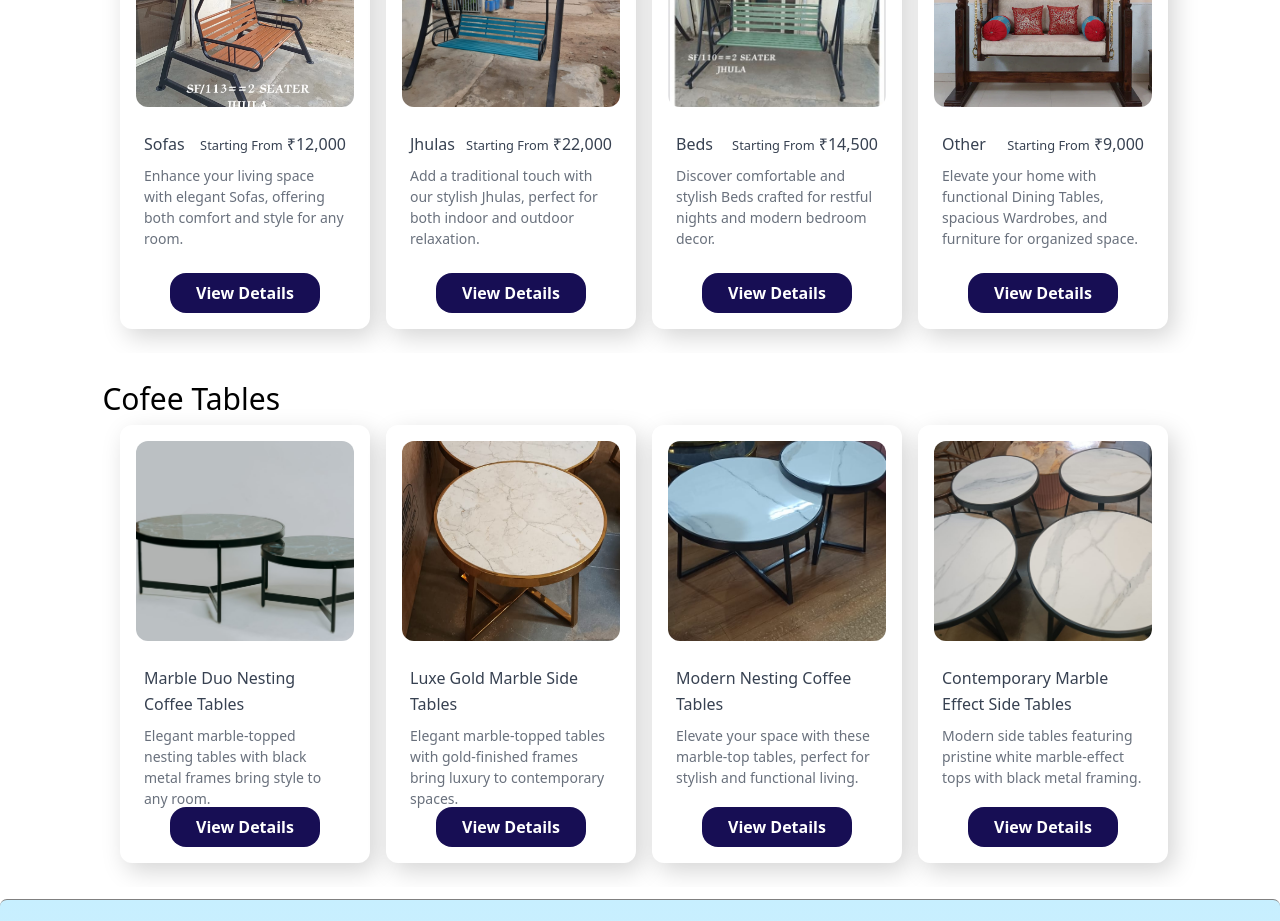
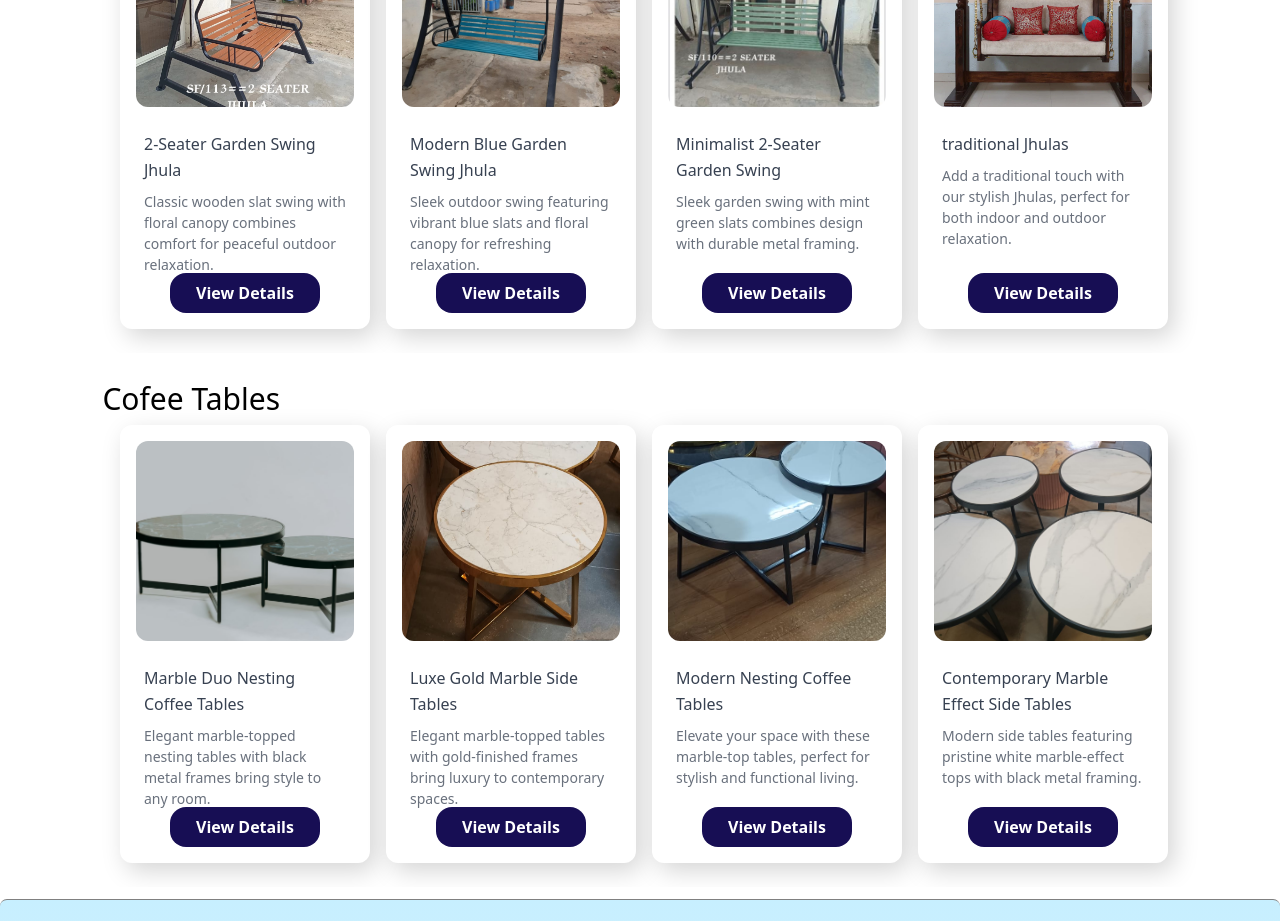
Before and after one commit to CHAVDAYASHVANTSINH612/LeepWood-Furniture-Static-Angular, an Angular app: page / in a window 1280 px wide. Shown: the part 1280-2201 px from the top of the page. Built offline with nearby package versions, Linux system fonts and the light colour scheme.

Commit message:
Real photos of jhulas and CofeeTables added2

```diff
--- a/src/app/Components/navigation-bar/navigation-bar.component.css
+++ b/src/app/Components/navigation-bar/navigation-bar.component.css
@@ -198,7 +198,7 @@ a .button {
     }
 
     .locMenu {
-        margin-top: 0px
+        margin-top: 0px;
     }
 
     .locli {
--- a/src/app/Components/product-sofa/product-sofa.component.html
+++ b/src/app/Components/product-sofa/product-sofa.component.html
@@ -116,14 +116,14 @@
           <div class="p-6 h-[145px] md:h-[166px]">
             <div class="flex items-center justify-between mb-2">
               <p class="block font-sans text-base antialiased font-medium leading-relaxed text-blue-gray-900">
-                Sofas
+                2-Seater Garden Swing Jhula
               </p>
-              <p class="block font-sans text-base antialiased font-medium leading-relaxed text-blue-gray-900">
+              <!-- <p class="block font-sans text-base antialiased font-medium leading-relaxed text-blue-gray-900">
                 <small>Starting From</small> ₹12,000
-              </p>
+              </p> -->
             </div>
             <p class="block font-sans text-sm antialiased font-normal leading-normal text-gray-700 opacity-75">
-              Enhance your living space with elegant Sofas, offering both comfort and style for any room.
+              Classic wooden slat swing with floral canopy combines comfort for peaceful outdoor relaxation.
             </p>
           </div>
           <button class="card__btn mx-auto">View Details</button>
@@ -137,14 +137,14 @@
           <div class="p-6 h-[145px] md:h-[166px]">
             <div class="flex items-center justify-between mb-2">
               <p class="block font-sans text-base antialiased font-medium leading-relaxed text-blue-gray-900">
-                Jhulas
+                Modern Blue Garden Swing Jhula
               </p>
-              <p class="block font-sans text-base antialiased font-medium leading-relaxed text-blue-gray-900">
+              <!-- <p class="block font-sans text-base antialiased font-medium leading-relaxed text-blue-gray-900">
                 <small>Starting From</small> ₹22,000
-              </p>
+              </p> -->
             </div>
             <p class="block font-sans text-sm antialiased font-normal leading-normal text-gray-700 opacity-75">
-              Add a traditional touch with our stylish Jhulas, perfect for both indoor and outdoor relaxation.
+              Sleek outdoor swing featuring vibrant blue slats and floral canopy for refreshing relaxation.
             </p>
           </div>
           <button class="card__btn mx-auto">View Details</button>
@@ -158,14 +158,14 @@
           <div class="p-6 h-[145px] md:h-[166px]">
             <div class="flex items-center justify-between mb-2">
               <p class="block font-sans text-base antialiased font-medium leading-relaxed text-blue-gray-900">
-                Beds
+                Minimalist 2-Seater Garden Swing
               </p>
-              <p class="block font-sans text-base antialiased font-medium leading-relaxed text-blue-gray-900">
+              <!-- <p class="block font-sans text-base antialiased font-medium leading-relaxed text-blue-gray-900">
                 <small>Starting From</small> ₹14,500
-              </p>
+              </p> -->
             </div>
             <p class="block font-sans text-sm antialiased font-normal leading-normal text-gray-700 opacity-75">
-              Discover comfortable and stylish Beds crafted for restful nights and modern bedroom decor.
+              Sleek garden swing with mint green slats combines design with durable metal framing.
             </p>
           </div>
           <button class="card__btn mx-auto">View Details</button>
@@ -179,14 +179,14 @@
           <div class="p-6 h-[145px] md:h-[166px]">
             <div class="flex items-center justify-between mb-2">
               <p class="block font-sans text-base antialiased font-medium leading-relaxed text-blue-gray-900">
-                Other
+                traditional Jhulas
               </p>
-              <p class="block font-sans text-base antialiased font-medium leading-relaxed text-blue-gray-900">
+              <!-- <p class="block font-sans text-base antialiased font-medium leading-relaxed text-blue-gray-900">
                 <small>Starting From</small> ₹9,000
-              </p>
+              </p> -->
             </div>
             <p class="block font-sans text-sm antialiased font-normal leading-normal text-gray-700 opacity-75">
-              Elevate your home with functional Dining Tables, spacious Wardrobes, and furniture for organized space.
+              Add a traditional touch with our stylish Jhulas, perfect for both indoor and outdoor relaxation.
             </p>
           </div>
           <button class="card__btn mx-auto">View Details</button>
```
